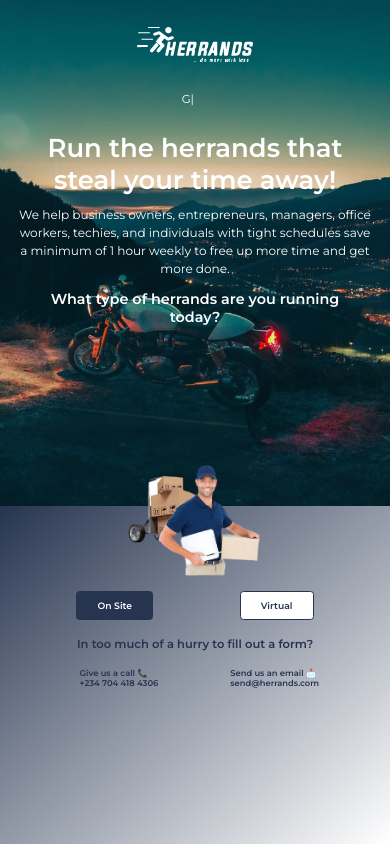
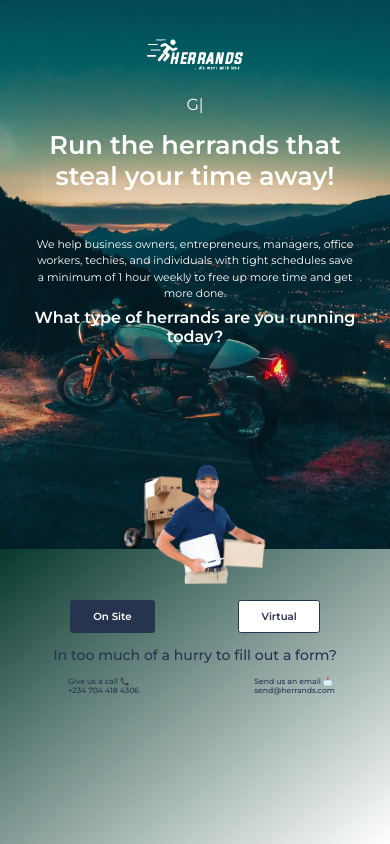
Before and after one commit to jummie-jk/Herrands-Website, a React (Create React App) app: page / in a window 390 px wide. Built offline with nearby package versions, Linux system fonts and the light colour scheme.

Commit message:
more commits

```diff
--- a/src/Contact.jsx
+++ b/src/Contact.jsx
@@ -5,7 +5,7 @@
     return(
             <div className="herrands--container">
                 <div className="image-container">
-                     <img src={pic} alt="A delivery man" className="herrand-img" ></img>
+                      <img src={pic} alt="A delivery man" className="herrand-img" ></img>
 
                 </div>
                 <div className="contact-box">
--- a/src/Contents.jsx
+++ b/src/Contents.jsx
@@ -7,7 +7,8 @@
     return(
        <div>
             <div className="main--text">
-                <h1>Run the herrands that steal your time away!</h1>
+                <h1 className='desktop-main-text'>Run the herrands that steal your time away!</h1>
+                <h1 className="mobile-main-text">Run the herrands that<br></br> steal your time away!</h1>
                 <p className="desktop-text">
                     We help business owners, entrepreneurs, managers, office workers, techies, and individuals
                     with<br></br> tight schedules save a minimum of  1 hour weekly to free up more time and get more done.
--- a/src/index.css
+++ b/src/index.css
@@ -2,7 +2,6 @@
   padding: 0;
   margin: 0;
 }
-
 html {
   font-size: 62.5%;
 }
@@ -10,11 +9,12 @@
   font-family: 'Montserrat', sans-serif;
   box-sizing: border-box;
   overflow: hidden;
+  color: #fff;
 }
 
 /* Background image and Animation section */
 .background--img{
-      height: 60vh;
+      height: 65vh;
       width: 100%;
       background-size: cover;
       background-position: center;
@@ -40,107 +40,97 @@
     background-image: url(images/img1.jpeg);
   }
 }
-
-
-/* Branding Section */
-.headings{
-  display: flex;
-  flex-direction: row;
-  justify-content: space-between;
-}
-.branding{
-  margin-top: 2.5rem;
-  margin-left: 2.5rem;
-
-}
-.herrand-logo {
-  height: 5rem;
-  width: 13rem;
-}
-
-/* Greeting Section */
-.herrand--greeting{
- color: #fff;
- font-size: 2rem;
- margin-top: 3rem;
- margin-right: 2.5rem;
-}
-
-/* Main Text Section */
-.main--text{
-  color: #fff;
-  display: flex;
-  flex-direction: column;
-  align-items: center;
-  text-align: center;
-  margin-top: 1.5rem;
-  padding: 3rem;
-}
-.mobile-text{
-  visibility: hidden;
-}
-
-.main--text h1{
-  font-size: 4.5rem;
-  margin-bottom: 2.5rem;
-}
-.desktop-text{
-  font-size: 1.6rem;
-  margin-bottom: -2rem;
-}
-.main--text h3{
-  font-size: 2.5rem;
-  margin-bottom: 2rem;
-  animation: moveInButtom 1s ease-out .75s;
-  animation-fill-mode: backwards;
-}
-
-
-/* Animation */
 @keyframes moveInButtom {
   0% {
     opacity: 0;
     transform: translateY(3rem); }
   100% {
     opacity: 1;
-    transform: translate(0); } }
+    transform: translate(0); }
+ }
 
+/* Logo and greting section */
+.headings{
+  display: flex;
+  flex-direction: row;
+  justify-content: space-between;
+  padding: 2.5rem;
+}
+.herrand-logo, .herrand--greeting{
+  font-size: 2.3rem;
+}
+.herrand-logo {
+  height: 6rem;
+  width: 15rem;
+}
 
-/* Contact Us Section */
-.herrands--container{
-  height: 40vh;
-  background-image: linear-gradient(to right bottom, #26344f,#fff);
-  color: white;
+/* Main Text Section */
+.main--text{
+  display: flex;
+  flex-direction: column;
+  align-items: center;
+  text-align: center;
+  margin-top: -2rem;
+  font-weight: 600;
+}
+.desktop-text, .desktop-main-text{
+  visibility: visible;
+}
+.desktop-main-text{
+  font-size: 4.5rem;
+  padding-left: 2rem;
+  padding-right: 2rem;
+}
+.desktop-text{
+  font-size: 1.5rem;
+  line-height: 1.5;
+  font-weight: 400;
+}
+.mobile-main-text,
+.mobile-text{
+ visibility: hidden;
+}
+.main--text h3{
+  margin-top: -2rem;
+  font-size: 2rem;
+  animation: moveInButtom 1s ease-out .75s;
+  animation-fill-mode: backwards;
+}
+
+/* Image Section */
+ .herrands--container{
+  height: 35vh;
+  background-image: linear-gradient(to right bottom, #07382D,#fff);
+}
+.image-container{
+  text-align: left;
 }
 .herrand-img{
-  margin-top: -12rem;
+  margin-top: -8rem;
   height: auto;
-  margin-left: 10rem;
-  width: 100%;
-  max-width: 48rem;
+  max-width: 40%;
+  margin-left: 15rem;
+}
 
-}
+/* buttons and forms section*/
 .contact-box{
   display: flex;
   flex-direction: column;
   align-items: flex-end;
-  margin-top: -25rem;
-  margin-right: 20rem;
+  margin-top: -18rem;
+  margin-right: 15rem;
 }
-
-/* buttons */
-.btn:link,
+ .btn:link,
 .btn:visited {
   text-decoration: none;
   padding: 1.4rem 3.5rem;
   display: inline-block;
-  border-radius: 0.6rem;
+  border-radius: 0.4rem;
   transition: all .2s;
   position: relative;
   font-weight: 600;
   font-size: 1.6rem;
  }
-
 .btn:hover {
   box-shadow: 0 1rem 2rem rgba(0, 0, 0, 0.2);
 }
@@ -159,19 +149,18 @@
   color: #fff;
   border: 0.1rem solid #26344f;
 }
-
 .herrands-form-text{
   margin-top: 3rem;
   margin-bottom: 3rem;
   font-weight: 600;
-  font-size: 2.56rem;
+  font-size: 2.45rem;
   color: #26344f;
 }
 .herrands-contact-text{
   color: #26344f;
   display: flex;
   font-weight: 600;
-  font-size: 1.45rem;
+  font-size: 1.4rem;
 
 }
 .herrands-contact-text p{
--- a/src/mediaquery.css
+++ b/src/mediaquery.css
@@ -1,7 +1,7 @@
 /* Media Query */
-@media screen and (max-width:1200px) {
+@media screen and (max-width:1150px) {
   html {
-      font-size: 50%;
+      font-size: 60%;
     }
     .herrand-img{
       margin-left: 6rem;
@@ -10,383 +10,140 @@
       margin-right: 12rem;
     }
   }
-  @media screen and (max-width:1050px) {
+  @media screen and (max-width:1000px) {
     html {
-      font-size: 48%;
+        font-size: 55%;
       }
       .herrand-img{
-      margin-left: 4rem;
+        margin-left: 3rem;
       }
       .contact-box{
-      margin-right: 8rem;
+        margin-right: 7rem;
       }
     }
-  @media screen and (max-width: 992px) {
+    @media screen and (max-width:851px) {
       html {
-      font-size: 45%;
-    }
-   }
-   @media (max-width: 767px) {
-    html {
-      font-size: 42%;
+          font-size: 52%;
         }
         .herrand-img{
-      margin-left: 1rem;
-    }
-   }
-   @media screen and (max-width: 700px) {
-    html {
-      font-size: 40%;
-    }
-    .herrand-img{
-      margin-left: 0rem;
-      margin-top: -20rem;
-      max-width: 40rem;
           margin-left: 0;
+          margin-top: -22rem;
         }
         .image-container{
           text-align: center;
-
         }
         .contact-box{
           display: flex;
           flex-wrap: wrap;
           flex-direction: column ;
           align-items: center;
-      margin-top: 1rem;
+          margin-top: -1rem;
           margin-right: 0;
         }
         .herrands-contact-text p{
-      margin-left: 12rem;
-      margin-right: 11.5rem;
-    }
-    .main--text h1{
-      margin-bottom: 4rem;
-    }
-    .main--text p{
-      margin-bottom: 4rem;
+          margin-left: 11rem;
+          margin-right: 10.85rem;
         }
       }
-   @media (max-width: 576px) {
+      @media screen and (max-width:610px) {
         html {
-      font-size: 36%;
+            font-size: 50%;
+          }
+          .herrand-img{
+            margin-top: -18rem;
+          }
+          .contact-box{
+            margin-top: 1rem;
+          }
+        }
+        @media screen and (max-width:585px) {
+          html {
+              font-size: 45%;
             }
             .headings{
               display: flex;
               flex-direction: column;
-      flex-wrap: wrap;
               align-items: center;
+              padding: 2.5rem;
             }
-    .branding{
-      padding-top: 2rem;
-      margin-left: 0;
+            .herrand-img{
+              margin-top: -14rem;
             }
-    .herrand-logo {
-      height: 10rem;
-      width: 20rem;
-    }
-    .main--text h1{
-      margin-bottom: 2rem;
-    }
-    .main--text h3{
+            .contact-box{
               margin-top: 1rem;
             }
-    .desktop-text{
+            .herrand-logo, .herrand--greeting{
+              font-size: 2.5rem;
+              margin-top: 3rem;
+            }
+            .desktop-text, .desktop-main-text{
               visibility: hidden;
             }
+            .mobile-main-text,
               .mobile-text{
               visibility: visible;
-      font-size: 2.2rem;
-      font-weight: 400;
-      line-height: 1.5;
-      margin-bottom: rem;
               }
-    .herrand-img{
-      margin-left: 0rem;
-      margin-top: -10rem;
-      max-width: 43rem;
-      margin-left: 0;
-    }
-   }
-   @media (max-width: 415px) {
-    .branding{
-      padding-top: 0.2rem;
-
+            .mobile-main-text{
+              margin-top: -9rem;
+              font-size: 4rem;
+              font-weight: 600;
               }
             .mobile-text{
-      font-size: 2.1rem;
-      margin-top: -8rem;
-    }
-    html {
-      font-size: 36%;
-    }
-    .main--text h1{
-      margin-bottom: -2rem;
-    }
-    .main--text h3{
-      margin-top: -2rem;
-    }
-    .herrand-img{
-      margin-left: 0rem;
-      margin-top: -8rem;
-      max-width: 25rem;
-      margin-left: 0;
-    }
-    .btn--white {
-      margin-left: 15rem;
-      margin-right: 0rem;
-     }
-     .herrands-contact-text p{
-      margin-left: 7rem;
-      margin-right: 5.5rem;
-    }
-    .herrands-form-text{
-      display: flex;
-      font-size: 2rem;
-      text-align: center;
-
-    }
-
-
-   }
-   @media (max-width: 385px) {
-    html {
-      font-size: 34%;
-    }
-    .herrand-img{
-      margin-left: 0rem;
-      margin-top: -10rem;
-      max-width: 40rem;
-    }
-    .mobile-text{
-      font-size: 1.8rem;
-      margin-top: -8rem;
-          }
-        }
-/* @media screeen and (max-width:1200px) {
-    html {
-        font-size: 53%;
-      }
-      .main--text{
-        margin-top: 5rem;
-        padding: 2rem;
-      }
-      .main--text h1{
-        font-size: 4rem;
-        margin-bottom: 9rem;
-      }
-      .main--text p{
-        font-size: 1.8rem;
-        margin-bottom: 7rem;
+              line-height: 1.5;
+              font-size: 1.7rem;
+              margin-top: -5rem;
+              margin-bottom: 3.5rem;
+              font-weight: 400;
             }
             .main--text h3{
               font-size: 2.5rem;
-        margin-bottom: 2rem;
-      }
-      .herrand-img{
-        margin-top: -15rem;
-        height: 46rem;
-        margin-left: 3rem;
-      }
-}
-@media (max-width:1050px) {
-    html {
-        font-size: 48%;
-      }
-      .main--text{
-        margin-top: 1rem;
-        padding: 5rem;
-      }
-      .main--text h1{
-        font-size: 4.5rem;
-        margin-bottom: 7rem;
-      }
-
-      .herrand-img{
-        margin-top: -20rem;
-        height: 40rem;
-        margin-left: 3rem;
-      }
-      .contact-box{
-
-        margin-top: -18rem;
 
             }
           }
-@media (max-width:900px) {
+     @media screen and (max-width:585px) {
             html {
-        font-size: 41%;
+                font-size: 42%;
                 }
-      .herrand-img{
-        margin-top: -15rem;
-        height: 45rem;
-        margin-left: 0;
-      }
-      .image-container{
-        text-align: center;
-        height: 30rem;
-      }
-      .contact-box{
-        display: flex;
-        flex-wrap: wrap;
-        flex-direction: column ;
-        align-items: center;
-        justify-items: center;
-        margin-top: -7rem;
-        margin-right: 0;
-      }
-      .btn--white {
-        margin-left: 45rem;
+          .mobile-text{
+               line-height: 1.5;
+                font-size: 1.7rem;
+                margin-top: -2rem;
+                margin-bottom: 3rem;
+
                 }
                 .herrands-form-text{
-        margin-top: 4rem;
-        margin-bottom: 4rem;
-        font-size: 3.5rem;
+                  margin-top: 2rem;
+                  margin-bottom: 2rem;
+                  font-weight: 500;
+                  font-size: 2.45rem;
 
                 }
                 .herrands-contact-text{
-        display: flex;
-        font-size: 2.35rem;
+                  font-weight: 500;
+                  font-size: 1.2rem;
 
                 }
                 .herrands-contact-text p{
                   margin-left: 12rem;
-        margin-right: 11.5rem;
+                  margin-right: 13rem;
                 }
-
-
-
           }
-@media (max-width:600px) {
+          @media screen and (max-width:485px) {
             html {
-        font-size: 36%;
-      }
-      .headings{
-        display: flex;
-        flex-direction: column;
-        flex-wrap: wrap;
-        align-items: center;
-        justify-content: center;
-      }
-
-      .branding{
-        padding-top: 3rem;
-        margin-left: 0;
-
-      }
-
-      .herrand-img{
-        margin-top: -15rem;
-        height: 35rem;
-        margin-left: 0;
-
-      }
-      .main--text{
-        margin-top: 0rem;
-        padding: 1rem;
-      }
-      .contact-box{
-        margin-top: -5rem;
-        margin-right: 0;
-      }
-      .btn--white {
-        margin-left: 26rem;
+                font-size: 40%;
                   }
                   .herrands-form-text{
                     margin-top: 2rem;
                     margin-bottom: 2rem;
-        font-size: 2.55rem;
-
-      }
-      .herrands-contact-text{
-        font-size: 1.4rem;
-
-      }
-}
-@media (max-width:472px) {
-    html {
-        font-size: 30%;
-      }
-      .branding{
-        padding-top: 7rem;
-        margin-left: 0;
-
-      }
-      .main--text{
-        margin-top: 5rem;
-        padding: 3rem;
-      }
-      .main--text h1{
-        font-size: 4rem;
-        margin-bottom: 5.5rem;
-      }
-      .main--text p{
-        font-size: 1.9rem;
-        margin-bottom: 5.5rem;
-      }
-      .main--text h3{
-        font-size: 2.7rem;
-        margin-bottom: 2rem;
-      }
-      .herrand-img{
-        margin-top: -27rem;
-        height: 50rem;
-        margin-left: 0;
+                    font-weight: 500;
+                    font-size: 2.2rem;
 
                   }
                   .btn--white {
-        margin-left: 26rem;
+                    margin-left: 13rem;
                    }
-      .contact-box{
-        margin-top: 4rem;
-        margin-right: 0;
+                  .herrands-contact-text p{
+                    margin-left: 10rem;
+                    margin-right: 8rem;
                   }
                 }
-@media (max-width:395px) {
-    html {
-        font-size: 28%;
-      }
-      .herrand-img{
-        margin-top: -25rem;
-        height: 46rem;
-
-      }
-      .contact-box{
-        margin-top: 2rem;
-        margin-right: 0;
-      }
-      .btn--white {
-        margin-left: 25rem;
-       }
-
-}
-@media (max-width:335px) {
-    html {
-        font-size: 26%;
-      }
-      .herrand-img{
-        margin-top: -6rem;
-        height: 35rem;
-
-      }
-      .contact-box{
-        margin-top: -1rem;
-        margin-right: 0;
-        text-align: center;
-      }
-      .btn--white {
-        margin-left: 15rem;
-        margin-right: 0rem;
-       }
-       .herrands-contact-text p{
-        margin-left: 6rem;
-        margin-right: 6.5rem;
-      }
-      .herrands-form-text{
-        display: flex;
-        font-size: 2rem;
-        text-align: center;
-
-      }
-
-} */
```
Lines whose indentation alone changed are shown as unchanged.
